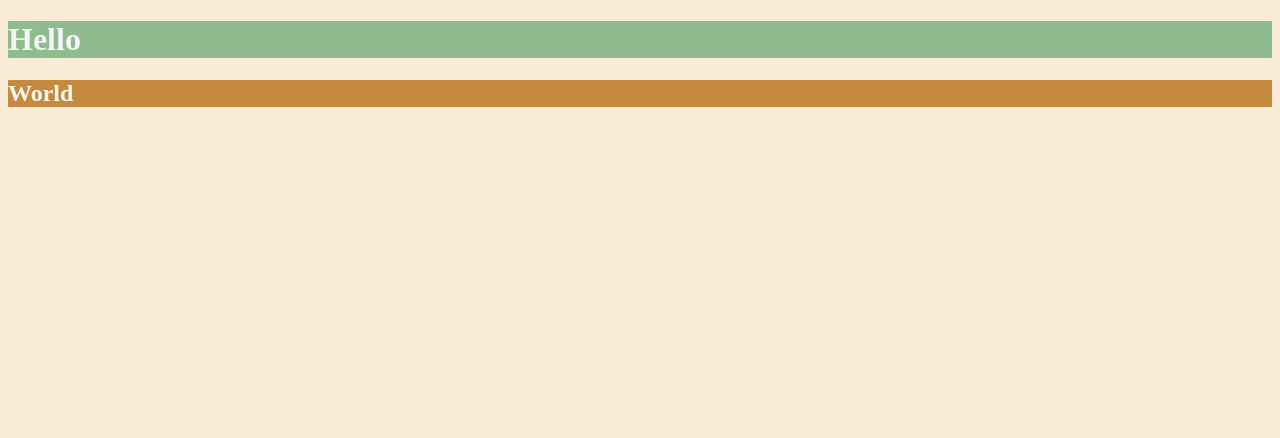
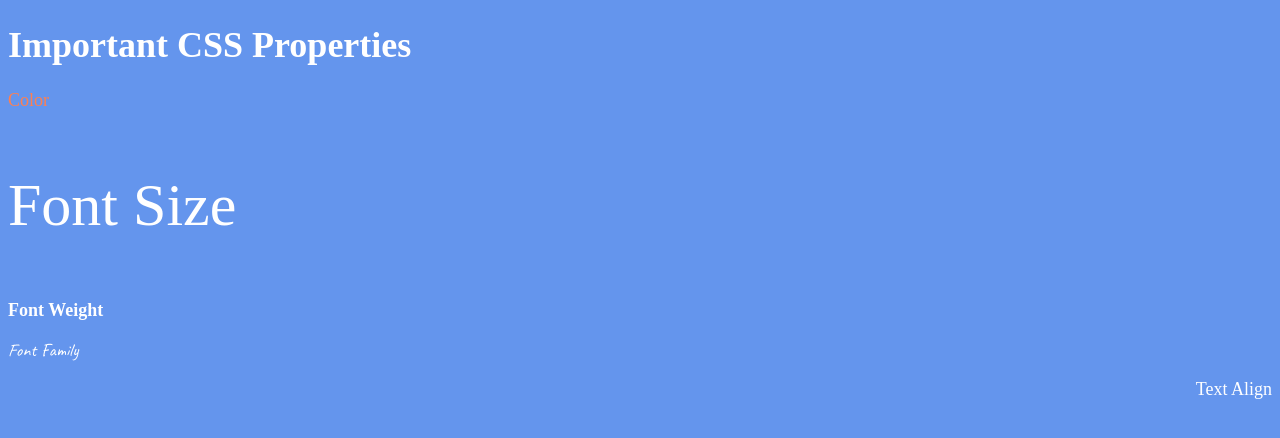
Before and after one commit to moses1983/html-Color-Vocab, a plain HTML site: page solution.html in a window 1280 px wide. Drawn offline with Linux system fonts and the light colour scheme.

Commit message:
Add files via upload

```diff
--- a/solution.html
+++ b/solution.html
@@ -3,27 +3,57 @@
 
 <head>
   <meta charset="UTF-8">
-  <title>Colors</title>
+  <title>CSS Properties</title>
   <style>
-    body {
-      background-color: antiquewhite;
+    /* 6. Change the the root (html element) font size to 30px --> */
+    html {
+      font-size: 30px;
     }
 
-    h1 {
-      color: whitesmoke;
-      background-color: darkseagreen;
+    body {
+      background-color: cornflowerblue;
+      color: white;
+      font-size: 18px;
     }
 
-    h2 {
-      color: #FAF8F1;
-      background-color: #C58940;
+    /* 1. Change the color of <p>Color</p> to "coral" color. */
+    #color {
+      color: coral;
+    }
+
+    /* 2. Change the font size of <p>Font Size</p> to to 2X the size of the root (html) element. */
+    #size {
+      font-size: 2rem;
+    }
+
+    /* 3. Change the font weight of <p>Font Weight</p> to 900. */
+    #weight {
+      font-weight: 900;
+    }
+
+    /* 4. Change the font family of <p>Font Family</p> to the Google font Caveat with regular (400) font weight.
+      Link: https://fonts.google.com/specimen/Caveat */
+    #family {
+      font-family: 'Caveat', cursive;
+    }
+
+    /* 5. Change the <p>Text Align</p> to right align. */
+    #align {
+      text-align: right;
     }
   </style>
+  <link rel="preconnect" href="https://fonts.googleapis.com">
+  <link rel="preconnect" href="https://fonts.gstatic.com" crossorigin>
+  <link href="https://fonts.googleapis.com/css2?family=Caveat&display=swap" rel="stylesheet">
 </head>
 
 <body>
-  <h1>Hello</h1>
-  <h2>World</h2>
+  <h1>Important CSS Properties</h1>
+  <p id="color">Color</p>
+  <p id="size">Font Size</p>
+  <p id="weight">Font Weight</p>
+  <p id="family">Font Family</p>
+  <p id="align">Text Align</p>
 </body>
 
 </html>
```
Also changed, not shown: font-family.html (added, +49 -0 lines), font-size.html (added, +43 -0 lines), index.html (+40 -19 lines), goal.png.
